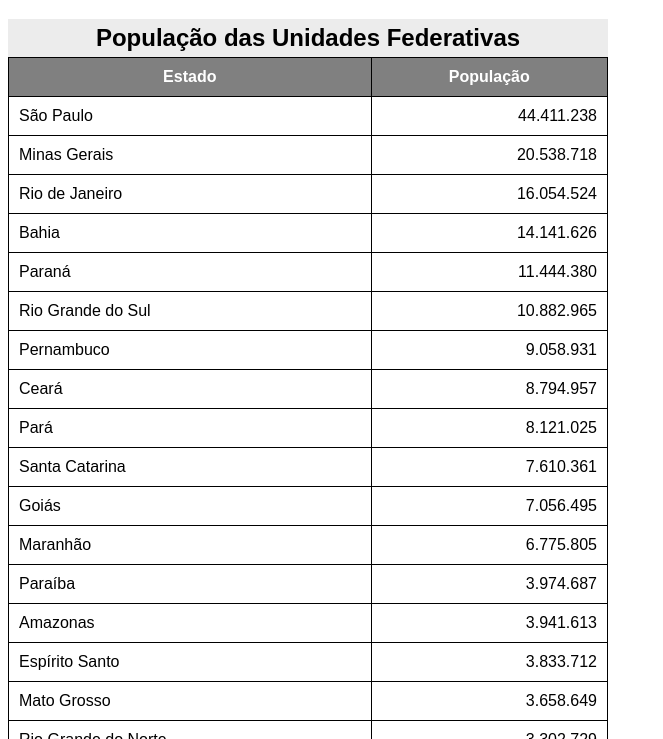
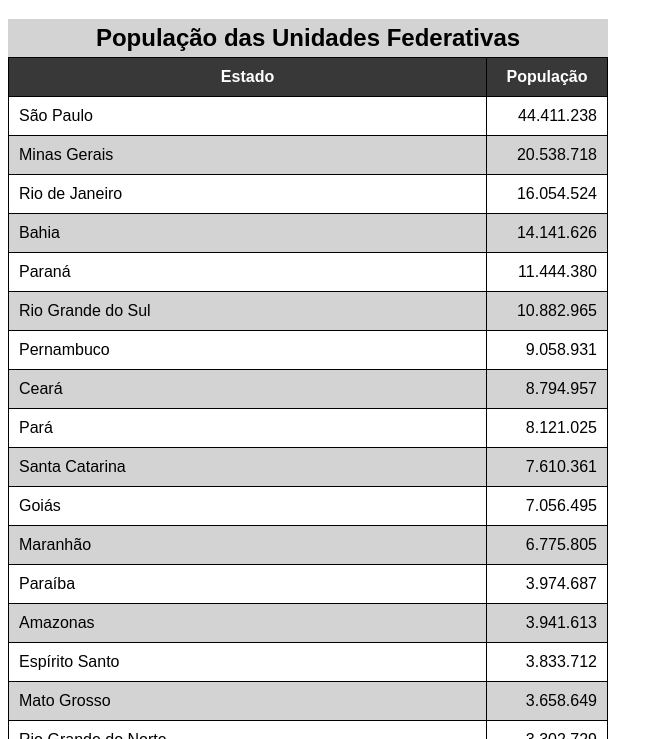
Before and after one commit to Adrian0Santos/HTML-CSS, a plain HTML site: page Exercícios/Ex023/tabela002.html in a window 1280 px wide. Shown: the part 61-800 px from the top of the page, without its empty margins (0-663 px from the left). Drawn offline with Linux system fonts and the light colour scheme.

Commit message:
atualizei

```diff
--- a/Exercícios/Ex023/tabela002.html
+++ b/Exercícios/Ex023/tabela002.html
@@ -9,7 +9,7 @@
             font-family: Arial, Helvetica, sans-serif;
         }
         caption {
-            background-color: rgb(236, 236, 236);
+            background-color: lightgray;
             text-align: center;
             font-weight: bolder;
             font-size: 1.5em;
@@ -17,15 +17,29 @@
         }
         table {
             width: 600px;
-            border-collapse: collapse;
+            border-collapse: collapse;position: relative;
         }
         td, th {
             border: 1px solid black;
             padding: 10px;
         }
         thead, tfoot {
-            background-color: gray;
+            background-color: #383838;
             color: white;
+        }
+        thead > tr > th {
+            position: sticky;
+            top: -1px;
+            background-color: #383838;
+        }
+        tbody tr:nth-child(even) {
+            background-color: lightgray;
+        }
+        tbody tr:nth-child(odd) {
+            background-color: white;
+        }
+        th#populacao {
+            width: 100px;
         }
         td.num {
             text-align: right;
@@ -40,8 +54,8 @@
         </caption>
         <thead>
            <tr>
-               <th>Estado</th>
-               <th>População</th>
+               <th scope="col">Estado</th>
+               <th scope="col" id="populacao">População</th>
            </tr>
         </thead>
         <tbody>
@@ -156,10 +170,16 @@
         </tbody>
         <tfoot>
             <tr>
-                <th>Total</th>
+                <th scope="row">Total</th>
                 <td class="num"><strong>203.078.389</strong></td>
             </tr>
         </tfoot>
     </table>
+    <p>Lorem ipsum dolor sit amet, consectetur adipisicing elit. Sit odit vero maiores voluptatum natus architecto, minus eos modi dolores aspernatur blanditiis debitis quae eius assumenda laborum dolorem quisquam! At, sint. Lorem ipsum, dolor sit amet consectetur adipisicing elit. Eaque omnis labore magnam odio necessitatibus officiis laborum ducimus incidunt autem vel totam, suscipit repudiandae enim ut quod aliquam eligendi cumque nemo? Lorem ipsum dolor, sit amet consectetur adipisicing elit. Aliquam itaque cumque velit? Voluptates dolor atque commodi reprehenderit molestiae reiciendis quae, voluptas id! Corporis, esse fuga exercitationem magnam maiores obcaecati soluta. Lorem ipsum dolor sit, amet consectetur adipisicing elit. Provident quibusdam commodi corrupti voluptatem suscipit fugiat architecto enim accusamus in et sint tenetur repudiandae dicta odio incidunt laborum, deleniti deserunt neque?</p>
+    <p>Lorem ipsum dolor sit amet, consectetur adipisicing elit. Sit odit vero maiores voluptatum natus architecto, minus eos modi dolores aspernatur blanditiis debitis quae eius assumenda laborum dolorem quisquam! At, sint. Lorem ipsum, dolor sit amet consectetur adipisicing elit. Eaque omnis labore magnam odio necessitatibus officiis laborum ducimus incidunt autem vel totam, suscipit repudiandae enim ut quod aliquam eligendi cumque nemo? Lorem ipsum dolor, sit amet consectetur adipisicing elit. Aliquam itaque cumque velit? Voluptates dolor atque commodi reprehenderit molestiae reiciendis quae, voluptas id! Corporis, esse fuga exercitationem magnam maiores obcaecati soluta. Lorem ipsum dolor sit, amet consectetur adipisicing elit. Provident quibusdam commodi corrupti voluptatem suscipit fugiat architecto enim accusamus in et sint tenetur repudiandae dicta odio incidunt laborum, deleniti deserunt neque?</p>
+    <p>Lorem ipsum dolor sit amet, consectetur adipisicing elit. Sit odit vero maiores voluptatum natus architecto, minus eos modi dolores aspernatur blanditiis debitis quae eius assumenda laborum dolorem quisquam! At, sint. Lorem ipsum, dolor sit amet consectetur adipisicing elit. Eaque omnis labore magnam odio necessitatibus officiis laborum ducimus incidunt autem vel totam, suscipit repudiandae enim ut quod aliquam eligendi cumque nemo? Lorem ipsum dolor, sit amet consectetur adipisicing elit. Aliquam itaque cumque velit? Voluptates dolor atque commodi reprehenderit molestiae reiciendis quae, voluptas id! Corporis, esse fuga exercitationem magnam maiores obcaecati soluta. Lorem ipsum dolor sit, amet consectetur adipisicing elit. Provident quibusdam commodi corrupti voluptatem suscipit fugiat architecto enim accusamus in et sint tenetur repudiandae dicta odio incidunt laborum, deleniti deserunt neque?</p>
+    <p>Lorem ipsum dolor sit amet, consectetur adipisicing elit. Sit odit vero maiores voluptatum natus architecto, minus eos modi dolores aspernatur blanditiis debitis quae eius assumenda laborum dolorem quisquam! At, sint. Lorem ipsum, dolor sit amet consectetur adipisicing elit. Eaque omnis labore magnam odio necessitatibus officiis laborum ducimus incidunt autem vel totam, suscipit repudiandae enim ut quod aliquam eligendi cumque nemo? Lorem ipsum dolor, sit amet consectetur adipisicing elit. Aliquam itaque cumque velit? Voluptates dolor atque commodi reprehenderit molestiae reiciendis quae, voluptas id! Corporis, esse fuga exercitationem magnam maiores obcaecati soluta. Lorem ipsum dolor sit, amet consectetur adipisicing elit. Provident quibusdam commodi corrupti voluptatem suscipit fugiat architecto enim accusamus in et sint tenetur repudiandae dicta odio incidunt laborum, deleniti deserunt neque?</p>
+    <p>Lorem ipsum dolor sit amet, consectetur adipisicing elit. Sit odit vero maiores voluptatum natus architecto, minus eos modi dolores aspernatur blanditiis debitis quae eius assumenda laborum dolorem quisquam! At, sint. Lorem ipsum, dolor sit amet consectetur adipisicing elit. Eaque omnis labore magnam odio necessitatibus officiis laborum ducimus incidunt autem vel totam, suscipit repudiandae enim ut quod aliquam eligendi cumque nemo? Lorem ipsum dolor, sit amet consectetur adipisicing elit. Aliquam itaque cumque velit? Voluptates dolor atque commodi reprehenderit molestiae reiciendis quae, voluptas id! Corporis, esse fuga exercitationem magnam maiores obcaecati soluta. Lorem ipsum dolor sit, amet consectetur adipisicing elit. Provident quibusdam commodi corrupti voluptatem suscipit fugiat architecto enim accusamus in et sint tenetur repudiandae dicta odio incidunt laborum, deleniti deserunt neque?</p>
+
 </body>
 </html>
```
